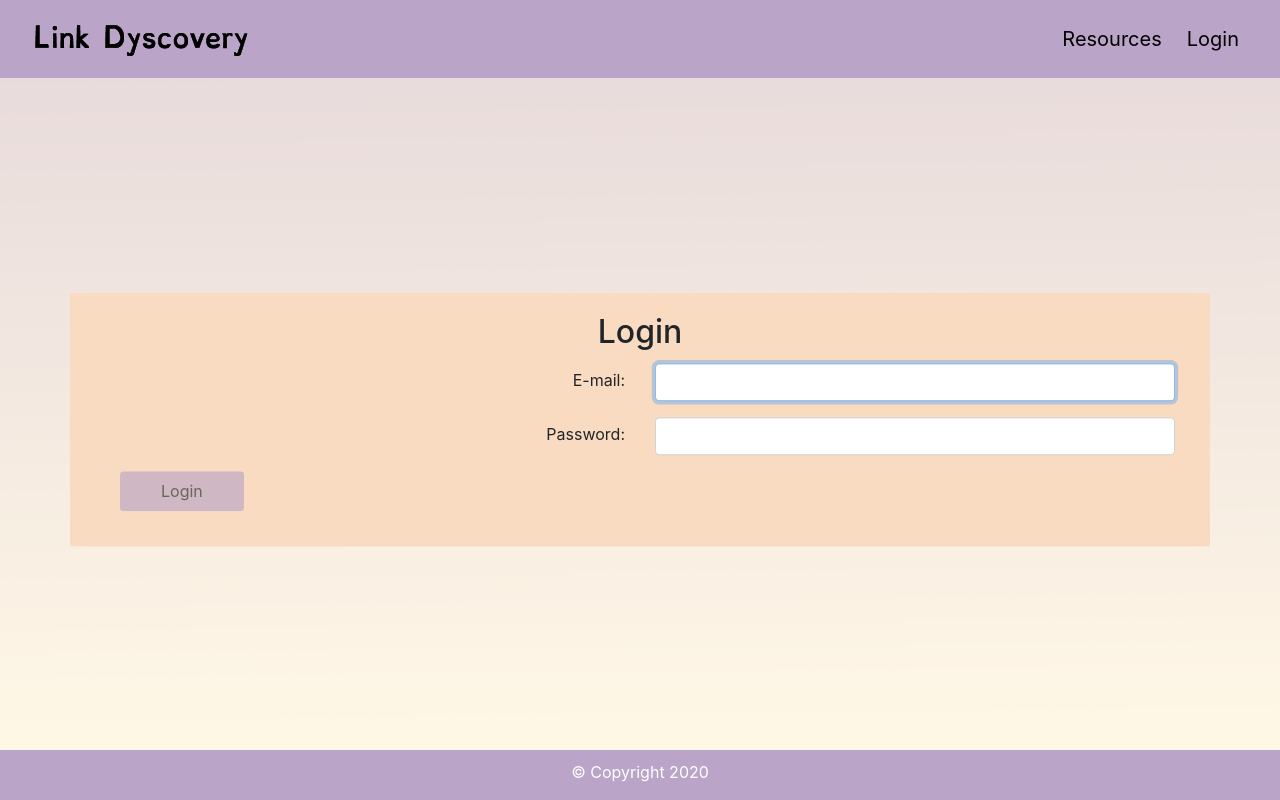
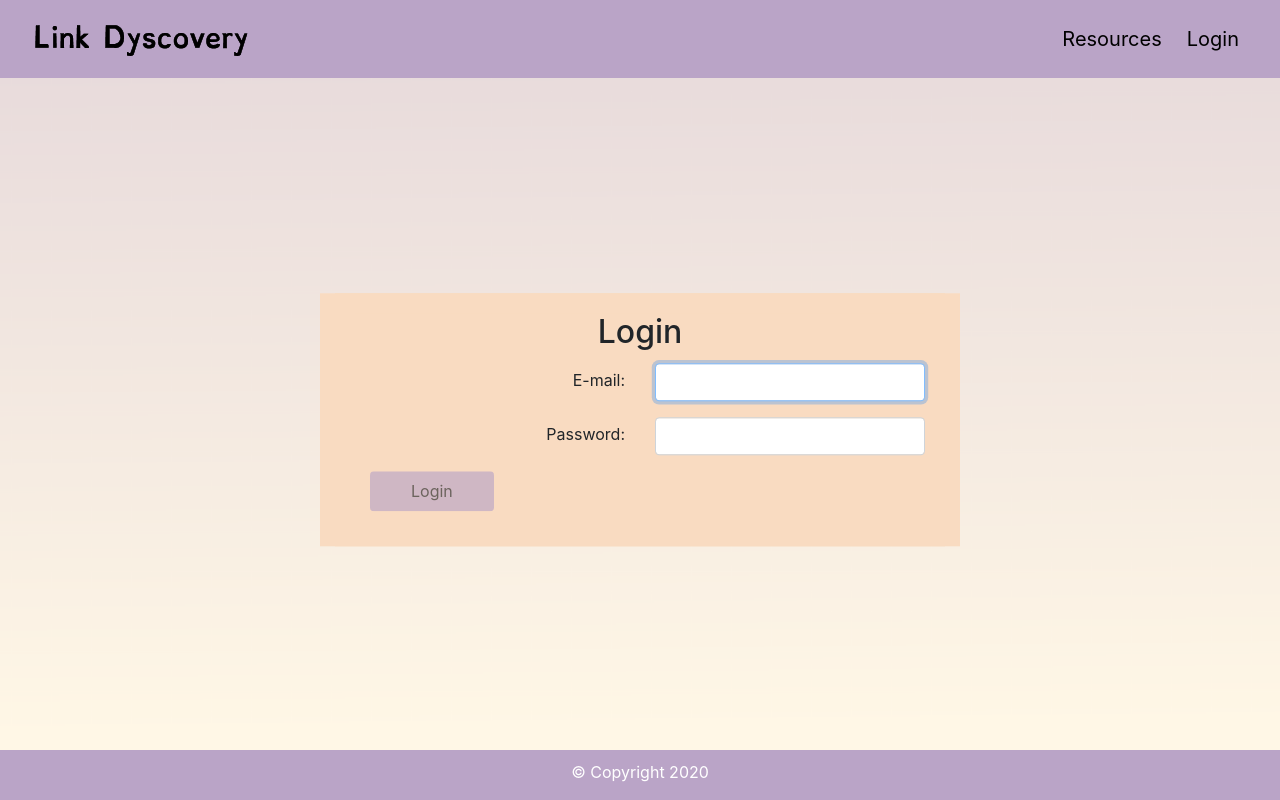
Before and after one commit to erinleecrocker/link-dyscovery, a React (Create React App) app in the folder client/: page /login in a window 1280 px wide. Built offline with nearby package versions, Linux system fonts and the light colour scheme.

Commit message:
updated class name for container on login card

```diff
--- a/client/src/components/LoginCard/Login.css
+++ b/client/src/components/LoginCard/Login.css
@@ -1,4 +1,4 @@
-.container{
+.container.login-card{
     width: 40rem;
     border: none #F9DBC1;
     background-color: #F9DBC1;
--- a/client/src/components/LoginCard/LoginCard.jsx
+++ b/client/src/components/LoginCard/LoginCard.jsx
@@ -4,7 +4,7 @@ import "./Login.css";
 //Container for the table
 function LoginCard(props) {
   return (
-    <div className="container">
+    <div className="container login-card">
       <div className="card">
         <div className="card-body">
           <div className="card-text">{props.children}</div>
```
